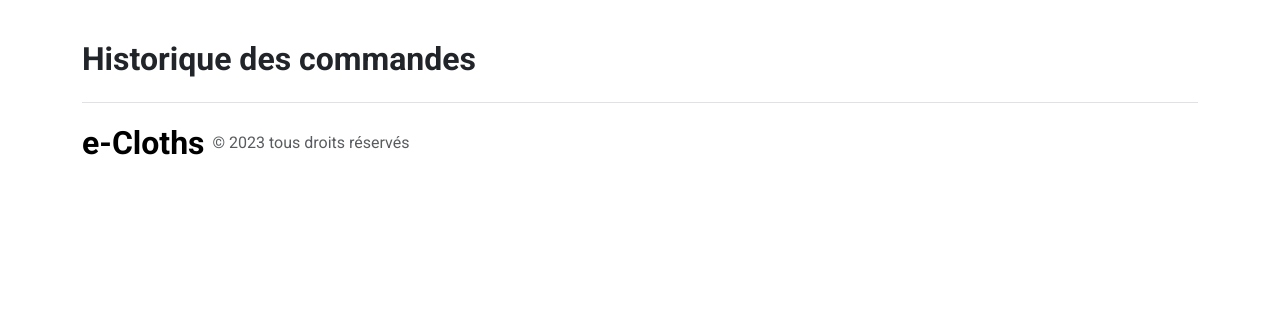
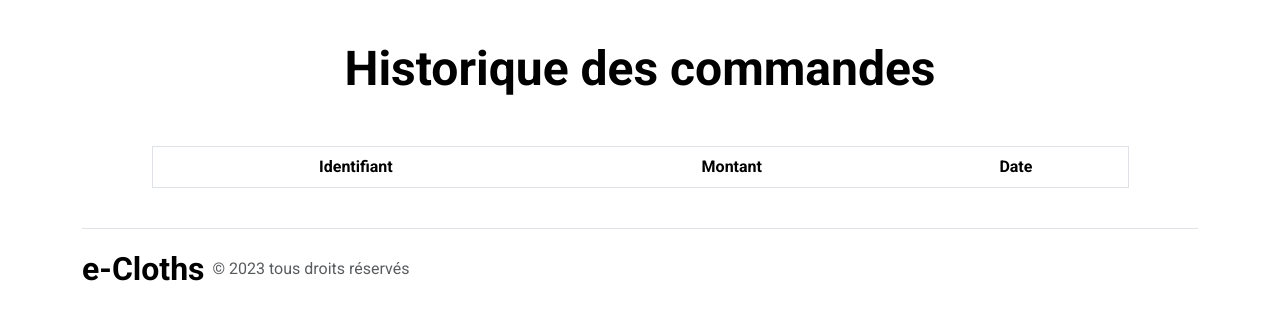
Before and after one commit to Betuulkn/ShopSymfony, a Symfony app: template templates/profile/orders.html.twig in a window 1280 px wide. Shown: the part 105-425 px from the top of the page. Run offline with Twig, Linux system fonts and the light colour scheme; the template is opened without the code that fills it, so the values that code supplies are empty; some libraries are stand-ins or nearby versions.

Commit message:
Display the orders

```diff
--- a/src/Controller/CartController.php
+++ b/src/Controller/CartController.php
@@ -99,7 +99,4 @@ class CartController extends AbstractController
         return $this->redirectToRoute('app_cart');
     }
 
-
-
-
 }
--- a/src/Controller/HomeController.php
+++ b/src/Controller/HomeController.php
@@ -27,9 +27,9 @@ class HomeController extends AbstractController
         // Create an Admin
         if ($this->getUser()) {
             $user = $this->getUser();
-            //dd($user->getEmail());
-            if ($user->getEmail() == "julien@gmail.com") {
-                $user->setRoles(['ROLE_ADMIN']);
+            if ($user->getEmail() == "jean@gmail.com") {
+                //dd($user->getEmail());
+                $user->setRoles([], ["ROLE_ADMIN"]);
             }
         }
 
--- a/src/Controller/ProduitController.php
+++ b/src/Controller/ProduitController.php
@@ -56,7 +56,7 @@ class ProduitController extends AbstractController
 
         return $this->render('produit/produit.html.twig', [
             'produit' => $produit,
-            'PanierType' => $form->createView(),
+            'modification' => $form->createView(),
         ]);
     }
 
--- a/templates/profile/orders.html.twig
+++ b/templates/profile/orders.html.twig
@@ -1,10 +1,49 @@
 {% extends 'base.html.twig' %}
 
-{% block title %} Historique des commandes {% endblock %}
+{% block title %}
+	Historique des commandes
+{% endblock %}
 
 {% block main %}
-
-<h1>Historique des commandes</h1>
+	<div
+		class="px-4 text-center">
+		{# Title #}
+		<section class="title mb-5">
+			<h1 class="display-5 fw-bold text-body-emphasis">Historique des commandes</h1>
+		</section>
 
 
+		{# Cart content #}
+		<section class="row d-flex justify-content-center mt-4">
+			<div class="col-md-11 mx-2 ">
+				<table class="table table-striped border">
+					<thead class="text-center">
+						<tr>
+							<th scope="col">Identifiant</th>
+							<th scope="col">Montant</th>
+							<th scope="col">Date</th>
+						</tr>
+					</thead>
+
+					<tbody class="text-center">
+						{% for order in orders %}
+							<tr>
+                                {# Order id #}
+								<td>{{ order.id }}</td>
+                                {# Total of the order #}
+								<td>
+                                    {% for produit in order.produit %}
+                                        {{ produit.prix * order.quantite }}€
+                                    {% endfor %}
+                                </td>
+                                {# Order date #}
+                                <td>{{ order.dateAjout|date('d/m/Y') }}</td>
+							</tr>
+						{% endfor %}
+                    </tbody>
+                </table>
+			</div>
+		</section>
+	</div>
+
 {% endblock %}
```
Also changed, not shown: src/Controller/ProfileController.php (+4 -3 lines).
